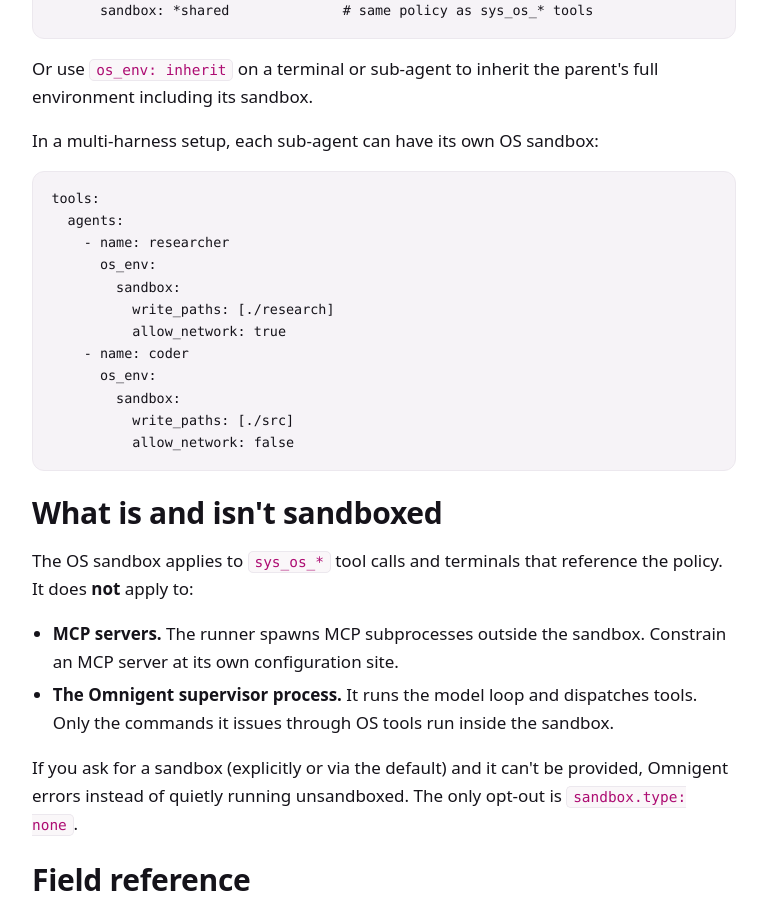
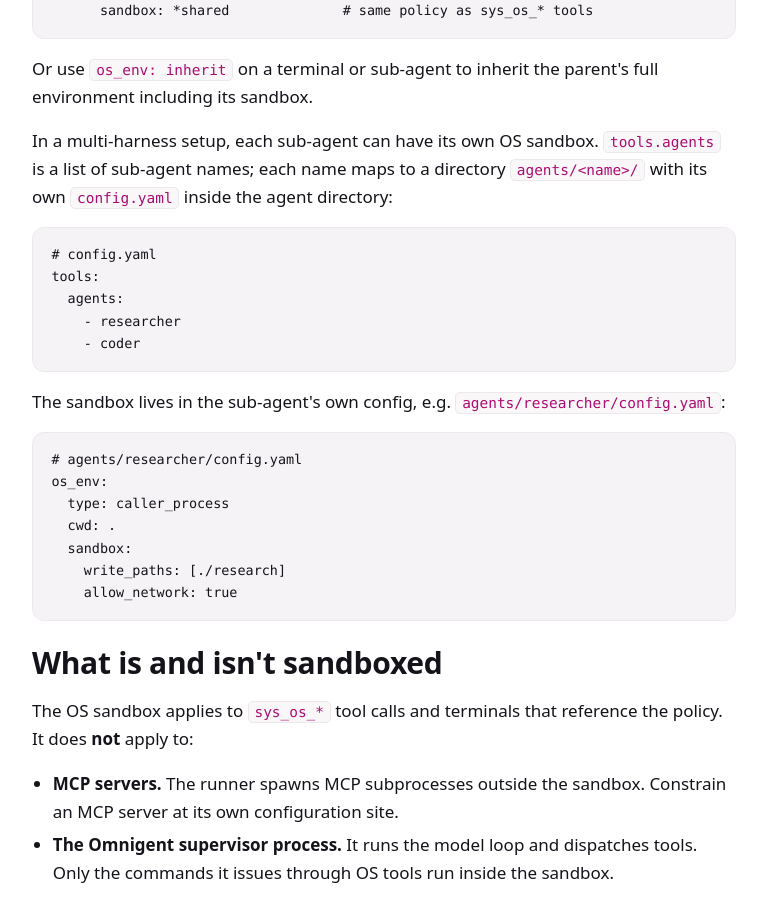
Before and after one commit to omnigent-ai/omnigent-site, a Next.js app: page /docs/policies/os-sandbox in a window 1280 px wide. Shown: the part 2820-3730 px from the top of the page, without its empty margins (408-1175 px from the left). Built offline with nearby package versions, Linux system fonts and the light colour scheme.

Commit message:
docs: fix os-sandbox multi-harness sub-agent example
tools.agents is a list of sub-agent names whose specs live in
agents/<name>/config.yaml; inline dicts with os_env are not supported
by the spec validator. Show the names list plus the os_env block in
the sub-agent's own config.yaml.

```diff
--- a/app/docs/policies/os-sandbox/page.js
+++ b/app/docs/policies/os-sandbox/page.js
@@ -192,22 +192,37 @@ terminals:
         full environment including its sandbox.
       </p>
 
-      <p>In a multi-harness setup, each sub-agent can have its own OS sandbox:</p>
+      <p>
+        In a multi-harness setup, each sub-agent can have its own OS sandbox.{" "}
+        <code>tools.agents</code> is a list of sub-agent names; each name maps to a directory{" "}
+        <code>agents/&lt;name&gt;/</code> with its own <code>config.yaml</code> inside the agent
+        directory:
+      </p>
 
       <pre>
         <code>
-          {`tools:
+          {`# config.yaml
+tools:
   agents:
-    - name: researcher
-      os_env:
-        sandbox:
-          write_paths: [./research]
-          allow_network: true
-    - name: coder
-      os_env:
-        sandbox:
-          write_paths: [./src]
-          allow_network: false`}
+    - researcher
+    - coder`}
+        </code>
+      </pre>
+
+      <p>
+        The sandbox lives in the sub-agent&apos;s own config, e.g.{" "}
+        <code>agents/researcher/config.yaml</code>:
+      </p>
+
+      <pre>
+        <code>
+          {`# agents/researcher/config.yaml
+os_env:
+  type: caller_process
+  cwd: .
+  sandbox:
+    write_paths: [./research]
+    allow_network: true`}
         </code>
       </pre>
 
```
